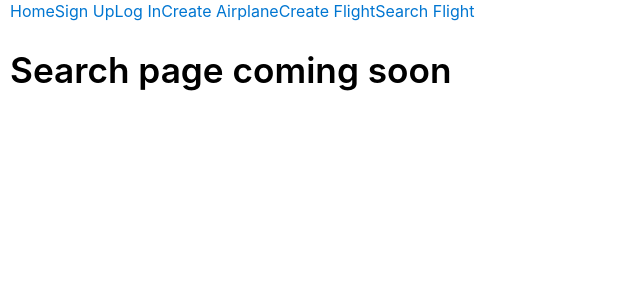
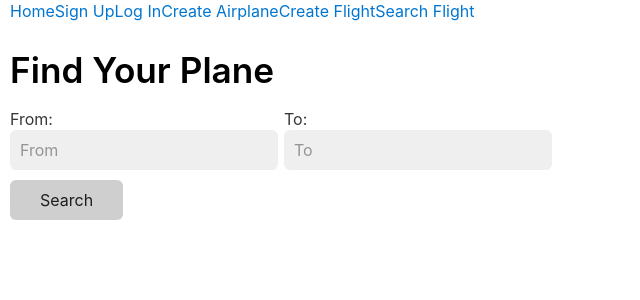
Before and after one commit to joshpanebianco/jubilant-umbrella, a React (Create React App) app: page /search in a window 1280 px wide. Shown: the top 300 px of the page, without its empty margins (0-640 px from the left). Built offline with nearby package versions, Linux system fonts and the light colour scheme.

Commit message:
basic serach flight function

```diff
--- a/package.json
+++ b/package.json
@@ -6,6 +6,7 @@
     "@testing-library/jest-dom": "^4.2.4",
     "@testing-library/react": "^9.3.2",
     "@testing-library/user-event": "^7.1.2",
+    "axios": "^0.19.2",
     "react": "^16.13.1",
     "react-dom": "^16.13.1",
     "react-router-dom": "^5.1.2",
--- a/src/components/Search.js
+++ b/src/components/Search.js
@@ -1,11 +1,83 @@
 import React, { Component } from 'react';
+import axios from 'axios';
+
+// Change after deployment
+const SERVER_URL = 'http://localhost:3000/flights.json';
 
 class Search extends Component {
+  constructor() {
+    super();
+    this.state = {
+      flightInfo: [],
+    }
+    this.searchFlight = this.searchFlight.bind(this);
+  }
+
+  searchFlight() {
+    axios.get(SERVER_URL).then((results) => {
+      this.setState({flightInfo: results.data});
+    });
+  }
+
   render() {
     return (
-      <h1>Search page coming soon</h1>
+      <div>
+        <h1>Find Your Plane</h1>
+        <SearchForm onSubmit={this.searchFlight} />
+        <FlightDetails flightInfo={this.state.flightInfo} />
+      </div>
     );
   };
 }
 
+class SearchForm extends Component {
+  constructor() {
+    super();
+    this.state = {
+      origin: '',
+      destination: ''
+    }
+    this._handleSubmit = this._handleSubmit.bind(this);
+    this._handleChange = this._handleChange.bind(this);
+  }
+
+  _handleSubmit(event) {
+    event.preventDefault();
+    this.props.onSubmit();
+  }
+
+  _handleChange(event) {
+    const target = event.target;
+    const name = target.name
+
+    this.setState({
+      [name]: target.value
+    });
+  }
+
+  render() {
+    return (
+      <form onSubmit={this._handleSubmit}>
+        <label>
+          From:
+          <input type="text" placeholder="From" name="origin" onChange={this._handleChange} />
+        </label>
+        <label>
+          To:
+          <input type="text" placeholder="To" name="destination" onChange={this._handleChange} />
+        </label>
+        <input type="submit" value="Search" />
+      </form>
+    );
+  }
+}
+
+const FlightDetails = (props) => {
+  return (
+    <div>
+      {props.flightInfo.map((f) => <p key={f.id}>from: {f.origin}; to: {f.destination}</p>)}
+    </div>
+  );
+}
+
 export default Search;
```
Also changed, not shown: 1 other file (tests, documents, lock files or other folders).
